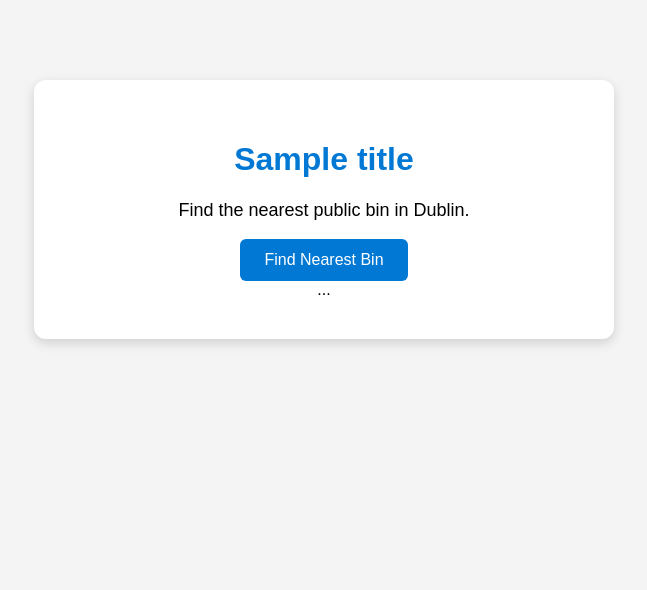
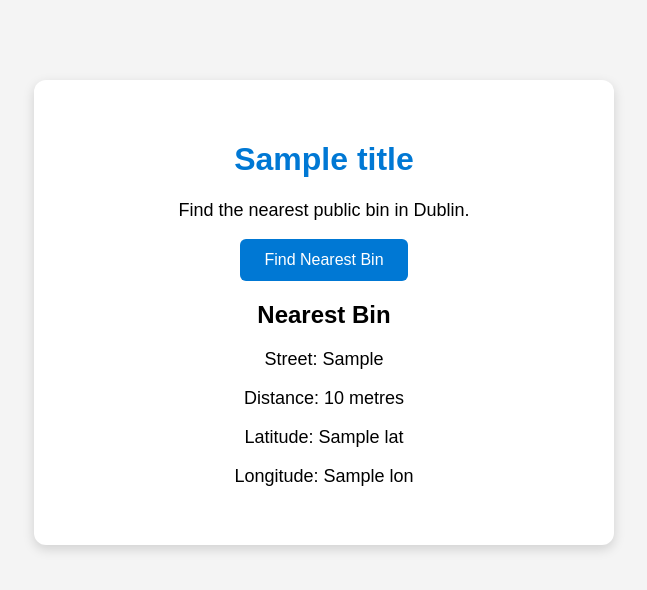
Before and after one commit to Th3ThirdMan/nearest-bin, a Flask app: template templates/index.html in a window 1280 px wide. Shown: the top 590 px of the page, without its empty margins (316-963 px from the left). Run offline with Flask 3, Linux system fonts and the light colour scheme; the template is opened without the code that fills it: most values are stand-ins (such as "Sample title", 1, 10 or a date in 2020).

Commit message:
Add cached bin data fallback

```diff
--- a/app.py
+++ b/app.py
@@ -1,3 +1,4 @@
+import json
 import requests
 import time
 from math import radians, sin, cos, sqrt, atan2
@@ -54,6 +55,7 @@ def get_bins(url, query, headers):
                 headers=headers,
                 timeout=40
             )
+
         except requests.exceptions.Timeout:
             if attempt < 2:
                 print(f"Attempt {attempt + 1} timed out. Retrying...")
@@ -62,23 +64,33 @@ def get_bins(url, query, headers):
 
         except requests.exceptions.RequestException as e:
             print(f"Network error: {e}")
-            return None
+            break
 
         if response.status_code == 200:
-            break
+            try:
+                data = response.json()
+                data["source"] = "live"
+                return data
+
+            except requests.exceptions.JSONDecodeError:
+                print("The server returned invalid JSON.")
+                break
+
         if attempt < 2:
             print(f"Attempt {attempt + 1} failed. Retrying...")
             time.sleep(2)
 
-    if response is None or response.status_code != 200:
-        print("Overpass API is still unavailable after 3 attempts.")
-        return None
-
+    print("Overpass API is unavailable. Trying cached data.")
 
     try:
-        return response.json()
-    except requests.exceptions.JSONDecodeError:
-        print("The server returned invalid data. Please try again.")
+        with open("bins_cache.json", "r") as file:
+            data = json.load(file)
+            data["source"] = "cache"
+            print("Using cached bin data.")
+            return data
+
+    except FileNotFoundError:
+        print("No cached bin data was found.")
         return None
 
 
--- a/templates/index.html
+++ b/templates/index.html
@@ -5,10 +5,10 @@
     <title>{{ title }}</title>
     <link
       rel="stylesheet"
-      href="{{ url_for('static', filename='style.css')}}"
+      href="{{ url_for('static', filename='style.css') }}"
     />
   </head>
-  <body>
+
   <body>
     <div class="container">
       <h1>{{ title }}</h1>
@@ -19,12 +19,24 @@
         <button type="submit">Find Nearest Bin</button>
       </form>
 
-        {% if nearest_bin %} ... {% elif error_message %}
+      {% if nearest_bin %}
+      <h2>Nearest Bin</h2>
+
+      <p>
+        Street: {{ nearest_bin.get("tags", {}).get("addr:street", "Unknown
+        street") }}
+      </p>
+
+      <p>Distance: {{ nearest_distance|round|int }} metres</p>
+      <p>Latitude: {{ nearest_bin["lat"] }}</p>
+      <p>Longitude: {{ nearest_bin["lon"] }}</p>
+
+      {% elif error_message %}
       <p>{{ error_message }}</p>
+
       {% else %}
       <p>No bin data available.</p>
       {% endif %}
     </div>
   </body>
-  </body>
 </html>
```
Also changed, not shown: bins_cache.json (added, +18 -0 lines). Lines whose indentation alone changed are shown as unchanged.
